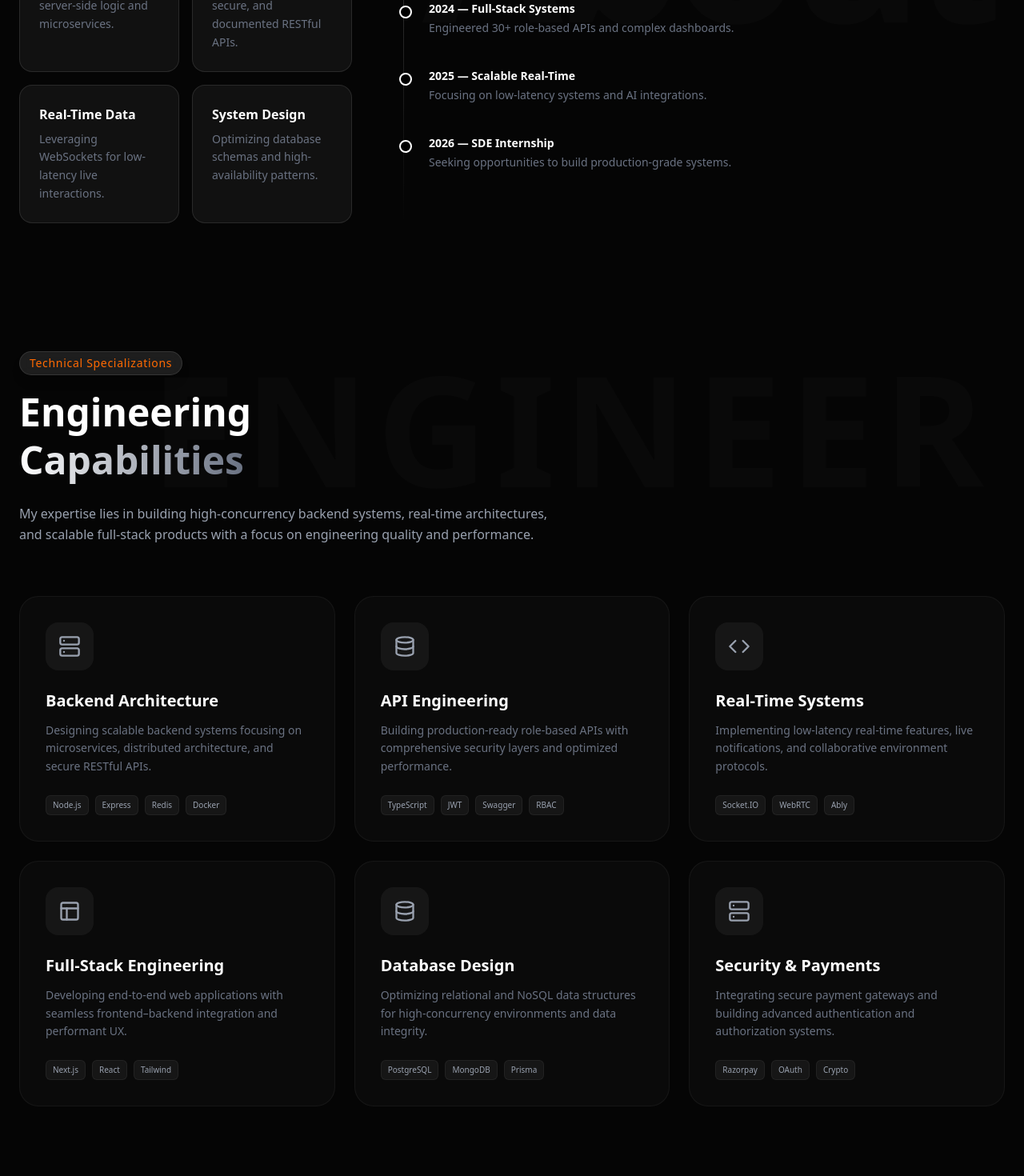
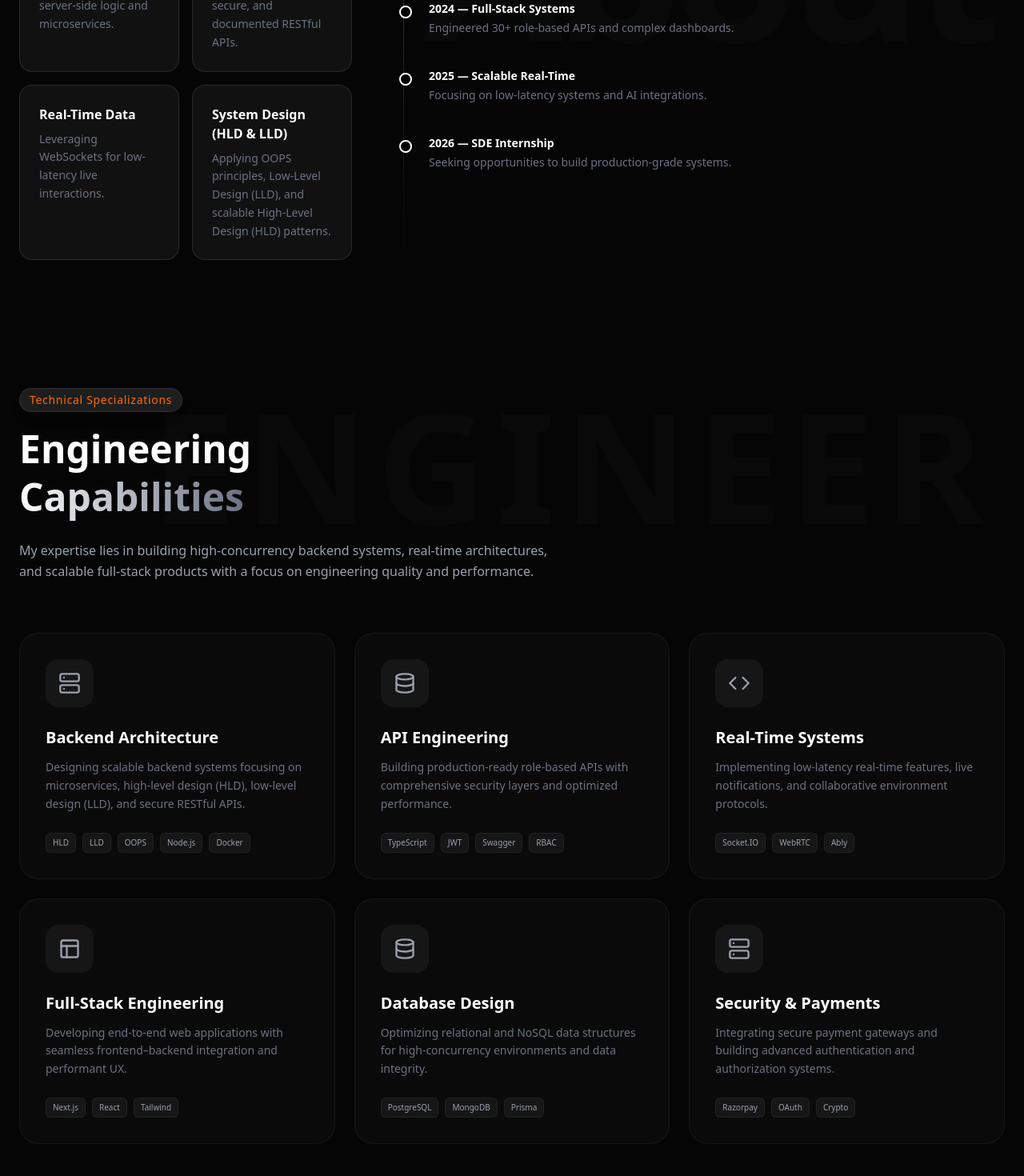
Before and after one commit to Karthikchakala/my-portfolio, a Next.js app: page / in a window 1280 px wide. Shown: the part 1300-2770 px from the top of the page at 80% size. Built offline with nearby package versions, Linux system fonts and the light colour scheme.

Commit message:
Add OOPS, HLD, LLD skills, update resume link to resume_CK.pdf

```diff
--- a/src/components/About.jsx
+++ b/src/components/About.jsx
@@ -41,7 +41,7 @@ export default function About() {
                                 { title: "Backend Systems", desc: "Architecting robust server-side logic and microservices." },
                                 { title: "API Engineering", desc: "Designing scalable, secure, and documented RESTful APIs." },
                                 { title: "Real-Time Data", desc: "Leveraging WebSockets for low-latency live interactions." },
-                                { title: "System Design", desc: "Optimizing database schemas and high-availability patterns." },
+                                { title: "System Design (HLD & LLD)", desc: "Applying OOPS principles, Low-Level Design (LLD), and scalable High-Level Design (HLD) patterns." },
                             ].map((item, i) => (
                                 <motion.div
                                     key={i}
--- a/src/components/Hero.jsx
+++ b/src/components/Hero.jsx
@@ -75,9 +75,10 @@ export default function Hero() {
                             </div>
                         </a>
                         <a
-                            href="/Resume_Chakala_karthik.pdf"
+                            href="/resume_CK.pdf"
                             target="_blank"
                             rel="noopener noreferrer"
+                            download="resume_CK.pdf"
                             className="group bg-transparent text-white px-8 py-4 rounded-full font-medium flex items-center gap-2 border border-white/20 hover:bg-white/10 hover:border-white/50 transition-all transform hover:scale-105"
                         >
                             Resume
--- a/src/components/Services.jsx
+++ b/src/components/Services.jsx
@@ -7,9 +7,9 @@ const services = [
     {
         title: "Backend Architecture",
         icon: Server,
-        tags: ["Node.js", "Express", "Redis", "Docker"],
+        tags: ["HLD", "LLD", "OOPS", "Node.js", "Docker"],
         description:
-            "Designing scalable backend systems focusing on microservices, distributed architecture, and secure RESTful APIs.",
+            "Designing scalable backend systems focusing on microservices, high-level design (HLD), low-level design (LLD), and secure RESTful APIs.",
     },
     {
         title: "API Engineering",
--- a/src/components/Skills.jsx
+++ b/src/components/Skills.jsx
@@ -2,6 +2,7 @@
 
 import { useState } from "react";
 import { motion, AnimatePresence } from "framer-motion";
+import { Cpu, Network, Layers } from "lucide-react";
 import {
     SiJavascript, SiPython, SiCplusplus, SiPostgresql,
     SiReact, SiNextdotjs, SiTailwindcss, SiRedux,
@@ -12,9 +13,14 @@ import {
     SiVite, SiSocketdotio
 } from "react-icons/si";
 
-const skillCategories = ["All", "Frontend", "Backend", "Database", "Tools", "Languages"];
+const skillCategories = ["All", "Core CS", "Frontend", "Backend", "Database", "Tools", "Languages"];
 
 const allSkills = [
+    // Core CS & System Design
+    { name: "OOPS", category: "Core CS", icon: Cpu },
+    { name: "HLD", category: "Core CS", icon: Network },
+    { name: "LLD", category: "Core CS", icon: Layers },
+
     // Languages
     { name: "JavaScript", category: "Languages", icon: SiJavascript },
     { name: "TypeScript", category: "Languages", icon: SiTypescript },
```
Also changed, not shown: 1 other file (tests, documents, lock files or other folders).
